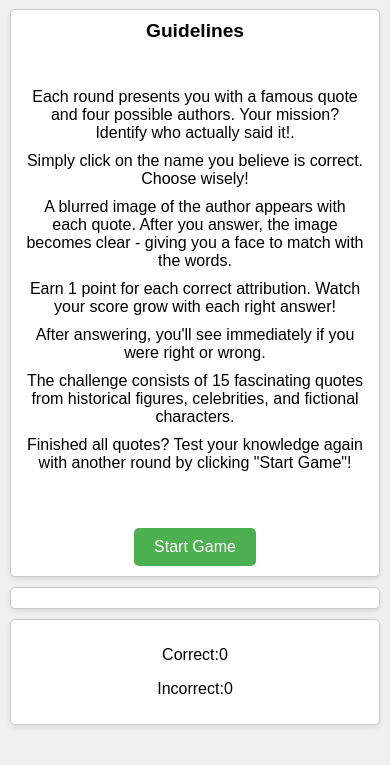
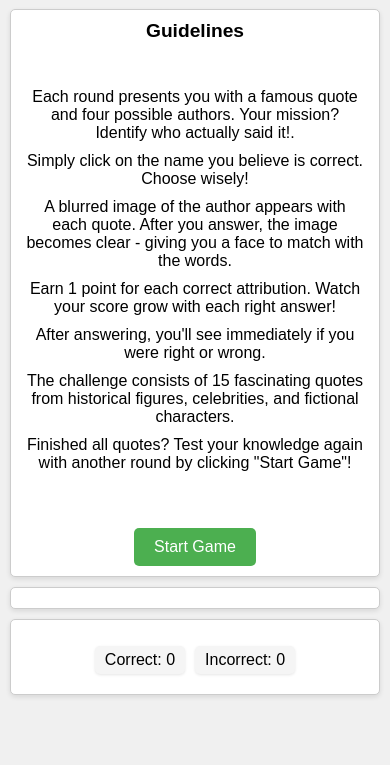
Before and after one commit to Kc-Vic/MilestoneProject2, a plain HTML site: page index.html in a window 390 px wide. Shown: the part 79-844 px from the top of the page. Drawn offline with Linux system fonts and the light colour scheme; some packages are replaced by stand-ins of ours; a script that the page names is missing.

Commit message:
Update scoreboard in html, add new div and styling to score-container

```diff
--- a/assets/css/style.css
+++ b/assets/css/style.css
@@ -141,6 +141,21 @@ h2 {
     font-size: 1.5em;
     margin: 0;
 }
+.score-container {
+    display: flex;
+    justify-content: center;
+    gap: 20px;
+    margin: 10px 0;
+}
+
+.score-item {
+    margin: 0;
+    padding: 5px 15px;
+    font-size: 1.2em;
+    background-color: #f5f5f5;
+    border-radius: 5px;
+    box-shadow: 0 1px 3px rgba(0,0,0,0.1);
+}
 
 .green-text, .red-text {
     font-size: 1.5em;
@@ -253,4 +268,12 @@ h2 {
         max-width: 80%;
         height: auto;
     }
+    .score-container {
+        gap: 10px;
+    }
+
+    .score-item {
+        padding: 5px 10px;
+        font-size: 1em;
+    }
 }
--- a/index.html
+++ b/index.html
@@ -38,9 +38,10 @@
 
     <div class="scoreboard">
         <p id="alerts"></p>
-        <p class="scores">Correct:<span id="correct-score">0</span></p>
-        <p class="scores">Incorrect:<span id="incorrect-score">0</span></p>
-
+        <div class="score-container">
+            <p class="score-item">Correct: <span id="correct-score">0</span></p>
+            <p class="score-item">Incorrect: <span id="incorrect-score">0</span></p>
+        </div>
     </div>
 
     <script src="assets/js/script.js"></script>
```
